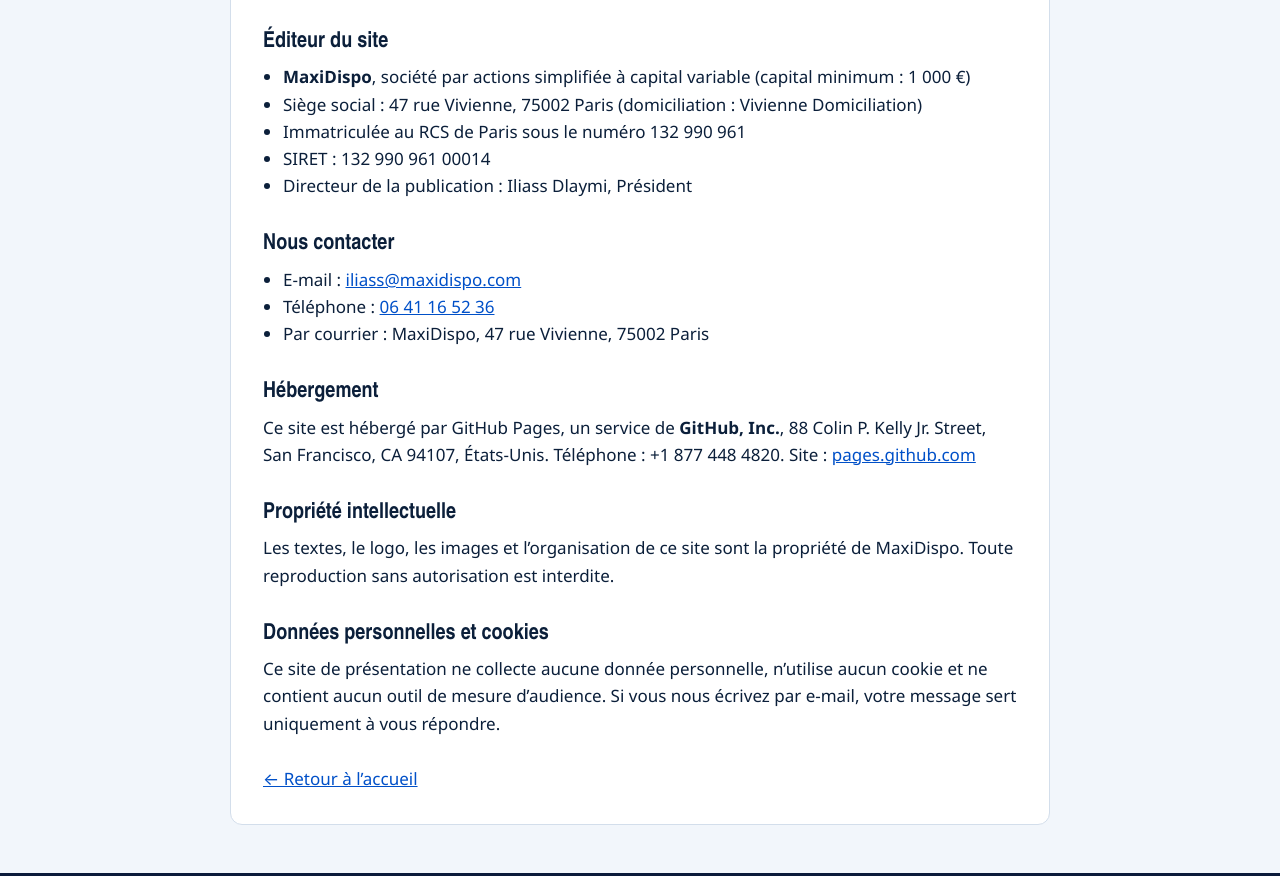
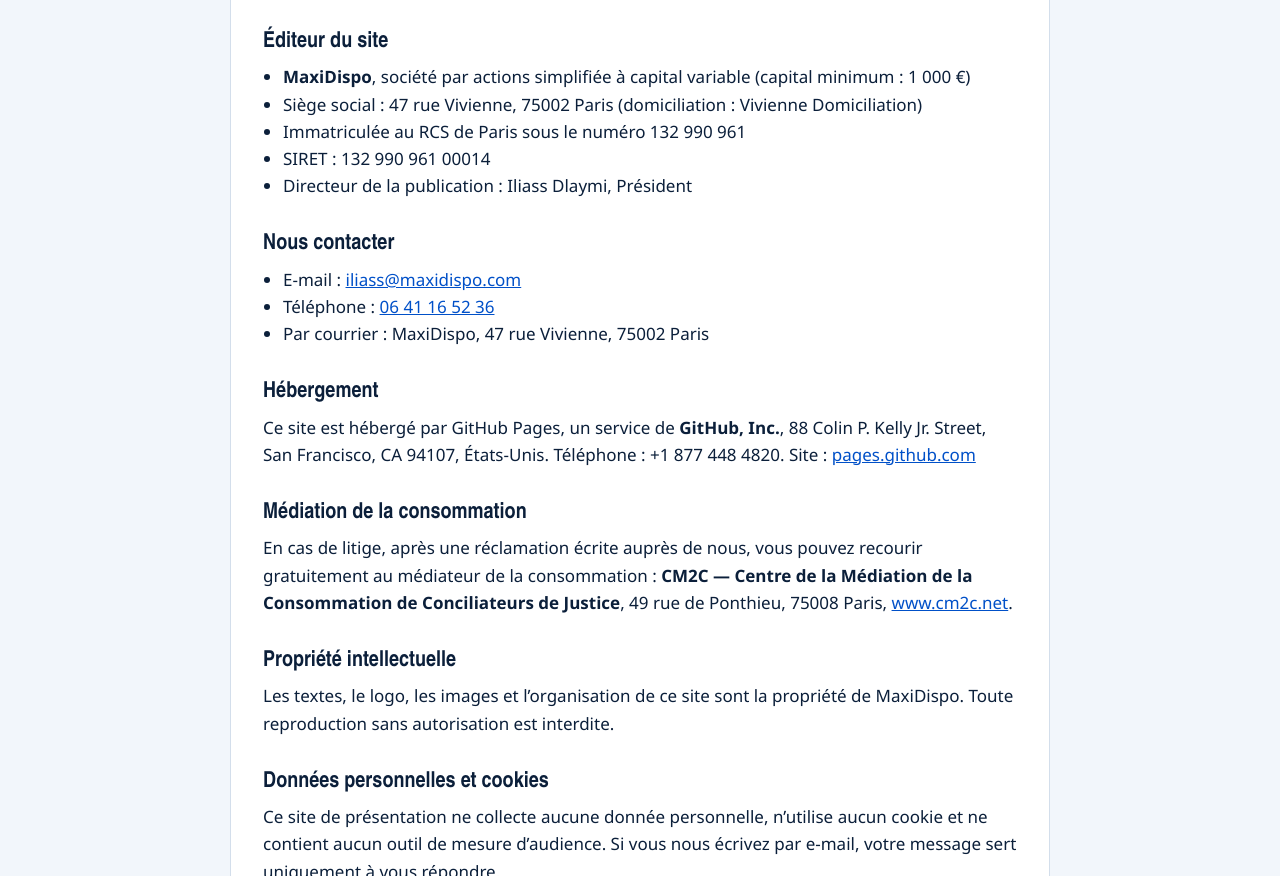
Before and after one commit to iliassdlaymi460-lgtm/maxidispo-vitrine, a plain HTML site: page mentions-legales.html in a window 1280 px wide. Shown: the part 224-1100 px from the top of the page. Drawn offline with Linux system fonts and the light colour scheme.

Commit message:
Add the consumer mediator (CM2C) to the legal notice
Co-Authored-By: Claude Opus 5.5 <noreply@anthropic.com>
Claude-Session: https://claude.ai/code/session_01BZCjJX4bKBFBbedUen5DZG

```diff
--- a/mentions-legales.html
+++ b/mentions-legales.html
@@ -54,6 +54,9 @@
   <h2>Hébergement</h2>
   <p>Ce site est hébergé par GitHub Pages, un service de <strong>GitHub, Inc.</strong>, 88 Colin P. Kelly Jr. Street, San Francisco, CA 94107, États-Unis. Téléphone : +1 877 448 4820. Site : <a href="https://pages.github.com">pages.github.com</a></p>
 
+  <h2>Médiation de la consommation</h2>
+  <p>En cas de litige, après une réclamation écrite auprès de nous, vous pouvez recourir gratuitement au médiateur de la consommation : <strong>CM2C — Centre de la Médiation de la Consommation de Conciliateurs de Justice</strong>, 49 rue de Ponthieu, 75008 Paris, <a href="https://www.cm2c.net">www.cm2c.net</a>.</p>
+
   <h2>Propriété intellectuelle</h2>
   <p>Les textes, le logo, les images et l’organisation de ce site sont la propriété de MaxiDispo. Toute reproduction sans autorisation est interdite.</p>
 
```
